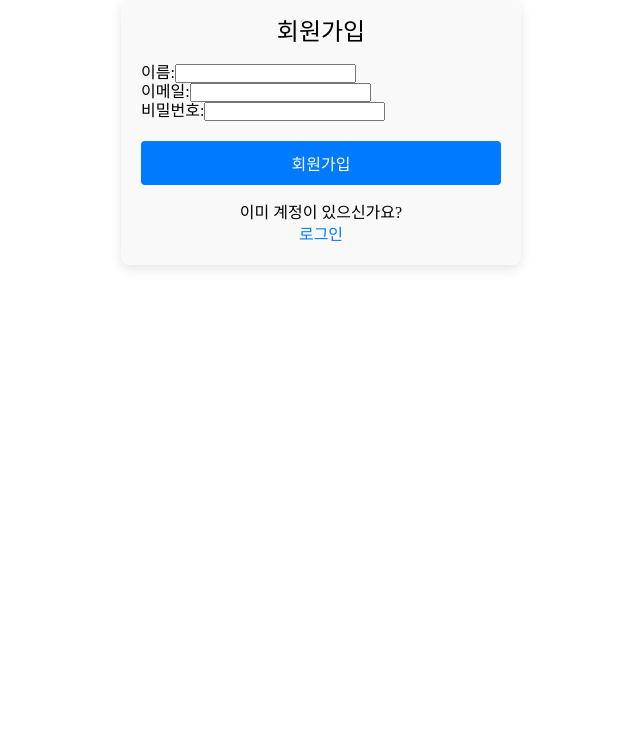
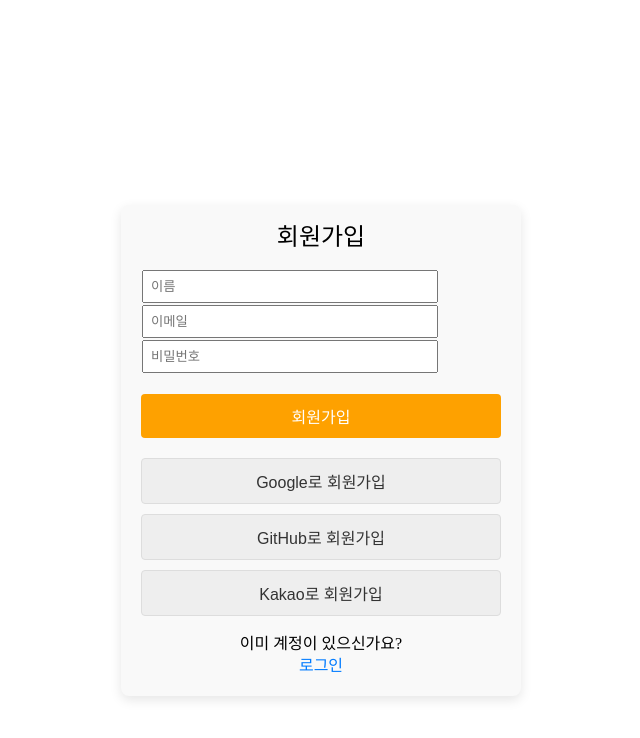
Before and after one commit to hot5667/udon_restaurant, a React (Vite) app: page /sign-up in a window 1280 px wide. Shown: the top 738 px of the page, without its empty margins (319-959 px from the left). Built offline with nearby package versions, Linux system fonts and the light colour scheme; no server answers; the database is empty.

Commit message:
update : CSS 수정

```diff
--- a/src/Router.jsx
+++ b/src/Router.jsx
@@ -33,7 +33,7 @@ const RouterComponent = () => {
             <Route path="/auth/callback" element={<AuthCallback />} />
             <Route path="/sign-up" element={<SignUp />} />
             <Route path="/sign-in" element={<SignIn />} />
-            <Route path="/sign-complete" element={<SignupComplete />}></Route>
+            {/* <Route path="/sign-complete" element={<SignupComplete />}></Route> */}
           </Routes>
         </PostContextProvider>
       </AuthProvider>
--- a/src/components/FromField.jsx
+++ b/src/components/FromField.jsx
@@ -1,12 +1,33 @@
-import React from 'react';
+import React from "react";
+import styled from "@emotion/styled";
 
 const FormField = ({ label, type, value, onChange, required = false }) => {
   return (
-    <div>
-      <label>{label}:</label>
-      <input type={type} value={value} onChange={onChange} required={required} />
-    </div>
+    <InputContainerStyle>
+      {/* <label>{label}:</label> */}
+      <SignUpInput
+        type={type}
+        value={value}
+        onChange={onChange}
+        required={required}
+        placeholder={label}
+      />
+    </InputContainerStyle>
   );
 };
 
+//CSS styles
+
+const InputContainerStyle = styled.div`
+  min-width: 500px;
+  display: flex;
+  margin: 1px;
+  gap: 10px;
+`;
+
+const SignUpInput = styled.input`
+  min-width: 37vh;
+  padding: 7px;
+`;
+
 export default FormField;
--- a/src/pages/login-page/SignupComplete.jsx
+++ b/src/pages/login-page/SignupComplete.jsx
@@ -1,8 +1,8 @@
-import React from 'react';
+import React from "react";
 
 const SignupComplete = () => {
   return (
-    <div style={{ textAlign: 'center', marginTop: '50px' }}>
+    <div style={{ textAlign: "center", marginTop: "50px" }}>
       <h1>회원 가입이 완료되었습니다!</h1>
       <p>환영합니다. 회원 가입이 성공적으로 완료되었습니다.</p>
     </div>
--- a/src/pages/login-page/SocialSignUp.jsx
+++ b/src/pages/login-page/SocialSignUp.jsx
@@ -1,41 +1,45 @@
 /** @jsxImportSource @emotion/react */
-import React, { useState, useEffect } from 'react';
-import { useNavigate } from 'react-router-dom';
-import { css } from '@emotion/react';
-import supabase from '../../supaBasecClient';
+import React, { useState, useEffect } from "react";
+import { useNavigate } from "react-router-dom";
+import { css } from "@emotion/react";
+import supabase from "../../supaBasecClient";
+import LogoImg from "../../img/logo-simple.png";
 
 const supabaseUrl = import.meta.env.VITE_SUPABASE_URL;
-const STORAGE_NAME = 'Profile';
+const STORAGE_NAME = "Profile";
 
 const SocialSignUp = () => {
-  const [userCity, setUserCity] = useState('');
-  const [userNickName, setUserNickName] = useState('');
+  const [userCity, setUserCity] = useState("");
+  const [userNickName, setUserNickName] = useState("");
   const [userProfile, setUserProfile] = useState([]); // 파일 배열로 관리
   const [error, setError] = useState(null);
   const [loading, setLoading] = useState(true);
   const navigate = useNavigate();
 
-  const cities = ['서울', '부산', '인천', '대구'];
+  const cities = ["서울", "부산", "인천", "대구"];
 
   useEffect(() => {
     const fetchUserData = async () => {
       try {
-        const { data: sessionData, error: sessionError } = await supabase.auth.getSession();
-        if (sessionError) throw new Error('세션 정보를 가져오는 중 오류가 발생했습니다.');
+        const { data: sessionData, error: sessionError } =
+          await supabase.auth.getSession();
+        if (sessionError)
+          throw new Error("세션 정보를 가져오는 중 오류가 발생했습니다.");
 
         const user = sessionData.session.user;
 
         const { data: existingUser, error: fetchError } = await supabase
-          .from('User')
-          .select('*')
-          .eq('UserID', user.id)
+          .from("User")
+          .select("*")
+          .eq("UserID", user.id)
           .single();
 
-        if (fetchError) throw new Error('사용자 정보를 가져오는 중 오류가 발생했습니다.');
+        if (fetchError)
+          throw new Error("사용자 정보를 가져오는 중 오류가 발생했습니다.");
 
         if (existingUser) {
-          setUserCity(existingUser.UserCity || '');
-          setUserNickName(existingUser.UserNickName || '');
+          setUserCity(existingUser.UserCity || "");
+          setUserNickName(existingUser.UserNickName || "");
           setUserProfile(existingUser.UserProfile || []);
         }
         setLoading(false);
@@ -53,7 +57,7 @@ const SocialSignUp = () => {
 
     try {
       for (let i = 0; i < files.length; i++) {
-        const fileExt = files[i].name.split('.').pop();
+        const fileExt = files[i].name.split(".").pop();
         const filePath = `${userID}/profile_${i}.${fileExt}`;
 
         // 파일 업로드
@@ -79,14 +83,16 @@ const SocialSignUp = () => {
     return fileUrls;
   };
 
-  const handleSubmit = async e => {
+  const handleSubmit = async (e) => {
     e.preventDefault();
     setError(null);
 
     try {
       // 현재 세션 가져오기
-      const { data: sessionData, error: sessionError } = await supabase.auth.getSession();
-      if (sessionError) throw new Error('세션 정보를 가져오는 중 오류가 발생했습니다.');
+      const { data: sessionData, error: sessionError } =
+        await supabase.auth.getSession();
+      if (sessionError)
+        throw new Error("세션 정보를 가져오는 중 오류가 발생했습니다.");
 
       const user = sessionData.session.user;
 
@@ -98,18 +104,19 @@ const SocialSignUp = () => {
 
       // 사용자 정보 업데이트
       const { error: updateError } = await supabase
-        .from('User')
+        .from("User")
         .update({
           UserCity: userCity,
           UserNickName: userNickName,
           UserProfile: profileImageUrls,
         })
-        .eq('UserID', user.id);
+        .eq("UserID", user.id);
 
-      if (updateError) throw new Error('사용자 정보를 업데이트하는 중 오류가 발생했습니다.');
+      if (updateError)
+        throw new Error("사용자 정보를 업데이트하는 중 오류가 발생했습니다.");
 
       // 프로필 페이지로 리다이렉트
-      navigate('/profile');
+      navigate("/profile");
     } catch (err) {
       setError(err.message);
     }
@@ -120,7 +127,9 @@ const SocialSignUp = () => {
   }
 
   return (
+    <div css={wrapperStyle}>
       <div css={containerStyle}>
+        <img css={logoImg} src={LogoImg} alt="로고" />
         <h1 css={titleStyle}>추가 정보 입력</h1>
         {error && <p css={errorMessageStyle}>{error}</p>}
         <form onSubmit={handleSubmit} css={formStyle}>
@@ -128,12 +137,12 @@ const SocialSignUp = () => {
             <label css={labelStyle}>도시:</label>
             <select
               value={userCity}
-            onChange={e => setUserCity(e.target.value)}
+              onChange={(e) => setUserCity(e.target.value)}
               required
               css={inputStyle}
             >
               <option value="">도시를 선택하세요</option>
-            {cities.map(city => (
+              {cities.map((city) => (
                 <option key={city} value={city}>
                   {city}
                 </option>
@@ -145,7 +154,7 @@ const SocialSignUp = () => {
             <input
               type="text"
               value={userNickName}
-            onChange={e => setUserNickName(e.target.value)}
+              onChange={(e) => setUserNickName(e.target.value)}
               required
               css={inputStyle}
             />
@@ -156,12 +165,15 @@ const SocialSignUp = () => {
               type="file"
               accept="image/*"
               multiple
-            onChange={e => setUserProfile(Array.from(e.target.files))} // 파일 배열 선택
+              onChange={(e) => setUserProfile(Array.from(e.target.files))} // 파일 배열 선택
               css={inputStyle}
             />
           </div>
-        <button type="submit" css={buttonStyle}>정보 제출</button>
+          <button type="submit" css={buttonStyle}>
+            정보 제출
+          </button>
         </form>
+      </div>
     </div>
   );
 };
@@ -169,6 +181,15 @@ const SocialSignUp = () => {
 export default SocialSignUp;
 
 // Emotion 스타일 정의
+
+const wrapperStyle = css`
+  width: 100%;
+  height: 900px;
+  display: flex;
+  align-items: center;
+  justify-content: center;
+`;
+
 const containerStyle = css`
   max-width: 400px;
   margin: 0 auto;
@@ -176,6 +197,13 @@ const containerStyle = css`
   border: 1px solid #ddd;
   border-radius: 8px;
   background-color: #f9f9f9;
+`;
+
+const logoImg = css`
+  width: 100px;
+  height: auto;
+  margin-left: 120px;
+  margin-bottom: 10px;
 `;
 
 const titleStyle = css`
@@ -209,7 +237,7 @@ const inputStyle = css`
 const buttonStyle = css`
   width: 100%;
   padding: 10px;
-  background-color: #007bff;
+  background-color: #fea100;
   color: white;
   border: none;
   border-radius: 4px;
@@ -218,7 +246,7 @@ const buttonStyle = css`
   margin-top: 10px;
 
   &:hover {
-    background-color: #0056b3;
+    background-color: #855c17;
   }
 `;
 
--- a/src/pages/login-page/signIn.jsx
+++ b/src/pages/login-page/signIn.jsx
@@ -1,13 +1,14 @@
 /** @jsxImportSource @emotion/react */
-import React, { useState, useContext } from 'react';
-import { useNavigate } from 'react-router-dom';
-import supabase from '../../supaBasecClient';
-import { AuthContext } from '../../context/AuthContext';
-import { css } from '@emotion/react';
+import React, { useState, useContext } from "react";
+import { useNavigate } from "react-router-dom";
+import supabase from "../../supaBasecClient";
+import { AuthContext } from "../../context/AuthContext";
+import { css } from "@emotion/react";
+import LogoImg from "../../img/logo-simple.png";
 
 const SignIn = () => {
-  const [userId, setUserId] = useState('');
-  const [userPw, setUserPw] = useState('');
+  const [userId, setUserId] = useState("");
+  const [userPw, setUserPw] = useState("");
   const [error, setError] = useState(null);
   const [success, setSuccess] = useState(null);
   const navigate = useNavigate();
@@ -19,15 +20,16 @@ const SignIn = () => {
     setSuccess(null);
 
     try {
-      const { data: authData, error: authError } = await supabase.auth.signInWithPassword({
-        email: userId,
-        password: userPw,
-      });
+      const { data: authData, error: authError } =
+        await supabase.auth.signInWithPassword({
+          email: userId,
+          password: userPw,
+        });
 
       if (authError) throw new Error(authError.message);
 
-      setSuccess('로그인 성공!');
-      navigate('/');
+      setSuccess("로그인 성공!");
+      navigate("/");
     } catch (err) {
       setError(err.message);
     }
@@ -38,14 +40,16 @@ const SignIn = () => {
       const { error } = await supabase.auth.signInWithOAuth({
         provider,
         options: {
-          scopes: 'email',
+          scopes: "email",
         },
       });
 
       if (error) throw new Error(`로그인에 실패했습니다: ${error.message}`);
 
-      setSuccess(`${provider} 로그인 성공! 로그인 후 사용자 정보를 확인하세요.`);
-      navigate('/');
+      setSuccess(
+        `${provider} 로그인 성공! 로그인 후 사용자 정보를 확인하세요.`
+      );
+      navigate("/");
     } catch (err) {
       setError(err.message);
     }
@@ -56,19 +60,19 @@ const SignIn = () => {
   }
 
   if (user) {
-    navigate('/');
+    navigate("/");
     return null;
   }
 
   return (
     <div css={containerStyle}>
       <div css={formStyle}>
-        <h1>로그인</h1>
+        <img css={logoImg} src={LogoImg} />
+        <div css={loginTitle}>로그인</div>
         {error && <p css={errorStyle}>{error}</p>}
         {success && <p css={successStyle}>{success}</p>}
         <form onSubmit={handleSignIn}>
           <div css={inputGroupStyle}>
-            <label htmlFor="email">아이디 (이메일):</label>
             <input
               id="email"
               type="email"
@@ -76,10 +80,10 @@ const SignIn = () => {
               onChange={(e) => setUserId(e.target.value)}
               required
               css={inputStyle}
+              placeholder="아이디(이메일)"
             />
           </div>
           <div css={inputGroupStyle}>
-            <label htmlFor="password">비밀번호:</label>
             <input
               id="password"
               type="password"
@@ -87,14 +91,32 @@ const SignIn = () => {
               onChange={(e) => setUserPw(e.target.value)}
               required
               css={inputStyle}
+              placeholder="비밀번호"
             />
           </div>
-          <button type="submit" css={buttonStyle}>로그인</button>
+          <button type="submit" css={buttonStyle}>
+            로그인
+          </button>
         </form>
         <div>
-          <button onClick={() => handleOAuthSignIn('github')} css={oauthButtonStyle}>GitHub으로 로그인</button>
-          <button onClick={() => handleOAuthSignIn('google')} css={oauthButtonStyle}>Google으로 로그인</button>
-          <button onClick={() => handleOAuthSignIn('kakao')} css={oauthButtonStyle}>Kakao로 로그인</button>
+          <button
+            onClick={() => handleOAuthSignIn("github")}
+            css={oauthButtonStyle}
+          >
+            GitHub로 로그인
+          </button>
+          <button
+            onClick={() => handleOAuthSignIn("google")}
+            css={oauthButtonStyle}
+          >
+            Google로 로그인
+          </button>
+          <button
+            onClick={() => handleOAuthSignIn("kakao")}
+            css={oauthButtonStyle}
+          >
+            Kakao로 로그인
+          </button>
         </div>
       </div>
     </div>
@@ -119,8 +141,18 @@ const formStyle = css`
   text-align: center;
 `;
 
+const logoImg = css`
+  width: 100px;
+  height: auto;
+  margin-bottom: 10px;
+`;
+
+const loginTitle = css`
+  margin-bottom: 10px;
+`;
+
 const inputGroupStyle = css`
-  margin-bottom: 1rem;
+  margin-bottom: 0.3rem;
   text-align: left;
 `;
 
@@ -136,14 +168,14 @@ const buttonStyle = css`
   padding: 0.75rem;
   border: none;
   border-radius: 4px;
-  background-color: #007bff;
+  background-color: #fea100;
   color: white;
   cursor: pointer;
   font-size: 1rem;
   margin-top: 1rem;
 
   &:hover {
-    background-color: #0056b3;
+    background-color: #855c17;
   }
 `;
 
--- a/src/pages/login-page/signUp.jsx
+++ b/src/pages/login-page/signUp.jsx
@@ -1,14 +1,15 @@
 /** @jsxImportSource @emotion/react */
-import React, { useState } from 'react';
-import { useNavigate } from 'react-router-dom';
-import { css } from '@emotion/react';
-import supabase from '../../supaBasecClient';
-import FormField from '../../components/FromField';
+import React, { useState } from "react";
+import { useNavigate } from "react-router-dom";
+import { css } from "@emotion/react";
+import supabase from "../../supaBasecClient";
+import FormField from "../../components/FromField";
+import LogoImg from "../../img/logo-simple.png";
 
 const SignUpForm = () => {
-  const [email, setEmail] = useState('');
-  const [userPw, setUserPw] = useState('');
-  const [userName, setUserName] = useState('');
+  const [email, setEmail] = useState("");
+  const [userPw, setUserPw] = useState("");
+  const [userName, setUserName] = useState("");
   const [error, setError] = useState(null);
   const [success, setSuccess] = useState(null);
   const [isLogin, setIsLogin] = useState(false);
@@ -20,7 +21,7 @@ const SignUpForm = () => {
     setSuccess(null);
 
     if (!email || !userPw || !userName) {
-      setError('모든 필드를 입력하세요.');
+      setError("모든 필드를 입력하세요.");
       return;
     }
 
@@ -32,8 +33,8 @@ const SignUpForm = () => {
       });
 
       if (authError) {
-        if (authError.message.includes('already registered')) {
-          setError('이미 가입된 사용자입니다.');
+        if (authError.message.includes("already registered")) {
+          setError("이미 가입된 사용자입니다.");
         } else {
           throw new Error(`회원가입에 실패했습니다: ${authError.message}`);
         }
@@ -42,8 +43,8 @@ const SignUpForm = () => {
 
       if (data.user) {
         // 회원가입 성공 후 추가정보 입력 페이지로 리다이렉트
-        setSuccess('회원가입이 성공적으로 완료되었습니다!');
-        navigate('/social-sign-up');
+        setSuccess("회원가입이 성공적으로 완료되었습니다!");
+        navigate("/social-sign-up");
       }
     } catch (err) {
       setError(err.message);
@@ -56,34 +57,47 @@ const SignUpForm = () => {
     setSuccess(null);
 
     if (!email || !userPw) {
-      setError('이메일과 비밀번호를 입력하세요.');
+      setError("이메일과 비밀번호를 입력하세요.");
       return;
     }
 
     try {
       // Supabase Auth로 로그인
-      const { data, error: authError } = await supabase.auth.signInWithPassword({
+      const { data, error: authError } = await supabase.auth.signInWithPassword(
+        {
           email: email,
           password: userPw,
-      });
+        }
+      );
 
       if (authError) {
         throw new Error(`로그인에 실패했습니다: ${authError.message}`);
       }
 
       if (data.user) {
-        setSuccess('로그인 성공!');
+        setSuccess("로그인 성공!");
         // 로그인 성공 후 홈 페이지로 리다이렉트
-        navigate('/');
+        navigate("/");
       }
     } catch (err) {
       setError(err.message);
     }
   };
 
+  const handleSocialSignUp = async (provider) => {
+    try {
+      const { error } = await supabase.auth.signInWithOAuth({ provider });
+      if (error)
+        throw new Error(`소셜 회원가입에 실패했습니다: ${error.message}`);
+    } catch (err) {
+      setError(err.message);
+    }
+  };
+
   return (
+    <div css={WrappedContainer}>
       <div css={formContainerStyle}>
-      <h1 css={titleStyle}>{isLogin ? '로그인' : '회원가입'}</h1>
+        <h1 css={titleStyle}>{isLogin ? "로그인" : "회원가입"}</h1>
         {error && <p css={errorMessageStyle}>{error}</p>}
         {success && <p css={successMessageStyle}>{success}</p>}
         <form onSubmit={isLogin ? handleSignIn : handleSignUp} css={formStyle}>
@@ -111,20 +125,52 @@ const SignUpForm = () => {
             required
           />
           <button type="submit" css={buttonStyle}>
-          {isLogin ? '로그인' : '회원가입'}
+            {isLogin ? "로그인" : "회원가입"}
           </button>
         </form>
+        {!isLogin && (
+          <div css={socialLoginContainerStyle}>
+            <button
+              onClick={() => handleSocialSignUp("google")}
+              css={socialButtonStyle}
+            >
+              Google로 회원가입
+            </button>
+            <button
+              onClick={() => handleSocialSignUp("github")}
+              css={socialButtonStyle}
+            >
+              GitHub로 회원가입
+            </button>
+            <button
+              onClick={() => handleSocialSignUp("kakao")}
+              css={socialButtonStyle}
+            >
+              Kakao로 회원가입
+            </button>
+          </div>
+        )}
         <div css={toggleStyle}>
-        <p>{isLogin ? '계정이 없으신가요?' : '이미 계정이 있으신가요?'}</p>
+          <p>{isLogin ? "계정이 없으신가요?" : "이미 계정이 있으신가요?"}</p>
           <button onClick={() => setIsLogin(!isLogin)} css={toggleButtonStyle}>
-          {isLogin ? '회원가입' : '로그인'}
+            {isLogin ? "회원가입" : "로그인"}
           </button>
+        </div>
       </div>
     </div>
   );
 };
 
 // CSS styles
+
+const WrappedContainer = css`
+  width: 100%;
+  height: 900px;
+  display: flex;
+  justify-content: center;
+  align-items: center;
+`;
+
 const formContainerStyle = css`
   max-width: 400px;
   margin: 0 auto;
@@ -132,6 +178,13 @@ const formContainerStyle = css`
   background-color: #f9f9f9;
   border-radius: 8px;
   box-shadow: 0px 4px 12px rgba(0, 0, 0, 0.1);
+`;
+
+const logoImg = css`
+  width: 100px;
+  height: auto;
+  margin-left: 130px;
+  margin-bottom: 10px;
 `;
 
 const titleStyle = css`
@@ -147,7 +200,7 @@ const formStyle = css`
 
 const buttonStyle = css`
   padding: 10px;
-  background-color: #007bff;
+  background-color: #fea100;
   color: white;
   border: none;
   border-radius: 4px;
@@ -156,7 +209,29 @@ const buttonStyle = css`
   margin-top: 20px;
 
   &:hover {
-    background-color: #0056b3;
+    background-color: #855c17;
+  }
+`;
+
+const socialLoginContainerStyle = css`
+  display: flex;
+  flex-direction: column;
+  margin-top: 20px;
+  gap: 10px;
+`;
+
+const socialButtonStyle = css`
+  padding: 10px;
+  background-color: #eee;
+  color: #333;
+  border: 1px solid #ddd;
+  border-radius: 4px;
+  cursor: pointer;
+  font-size: 16px;
+  text-align: center;
+
+  &:hover {
+    background-color: #ddd;
   }
 `;
 
```
Also changed, not shown: src/pages/post-page/PostDetail.jsx (+90 -61 lines), src/img/logo-simple.png (added). Lines whose indentation alone changed are shown as unchanged.
